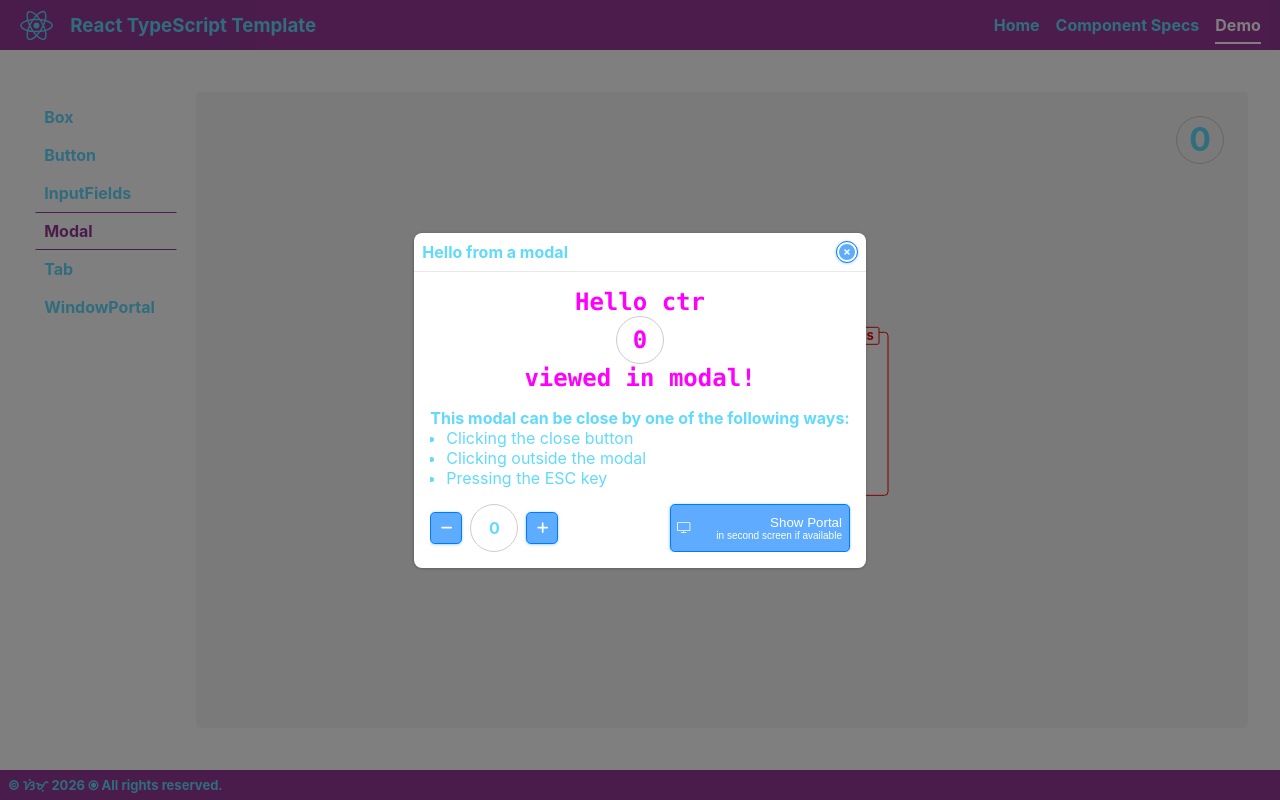
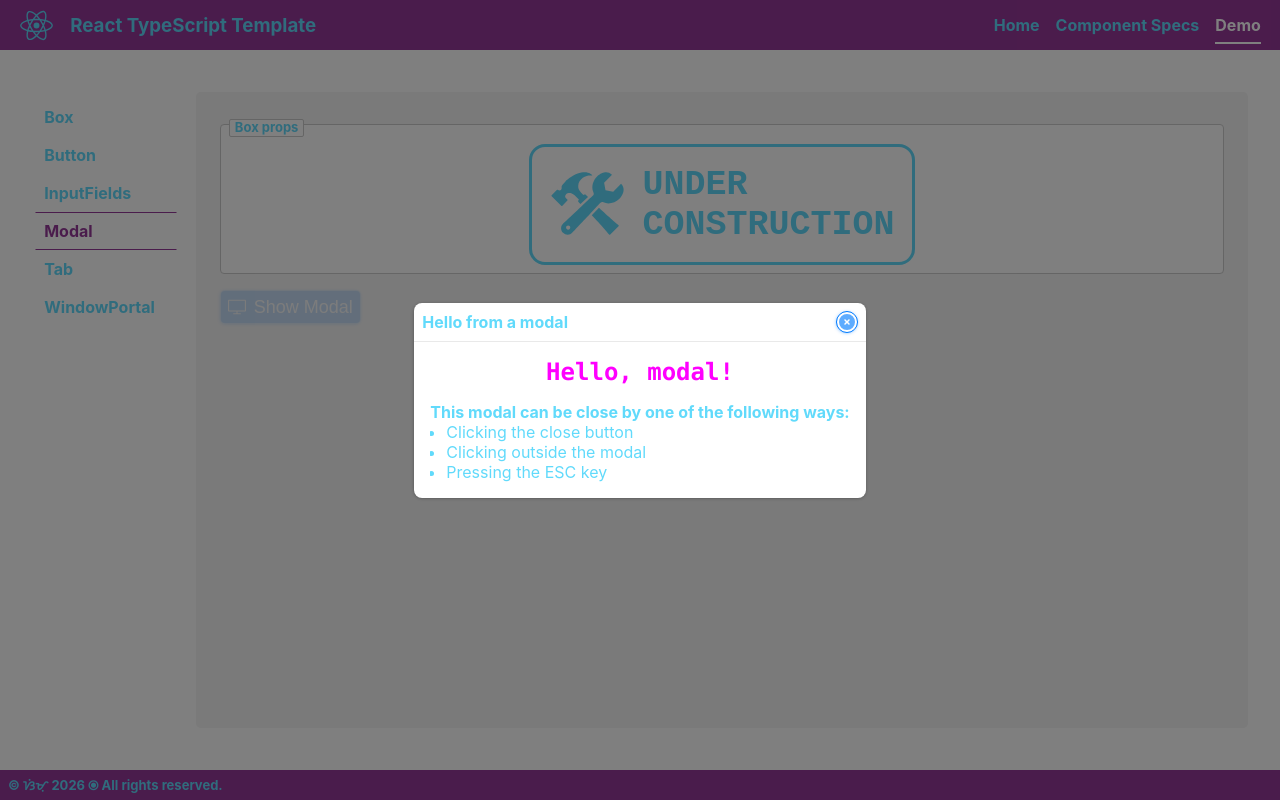
Before and after one commit to jaosimt/ts-app-template, a React (Create React App) app: page /demo/modal in a window 1280 px wide. Both pictures are taken after a click on the button "Show Modal". Built offline with nearby package versions, Linux system fonts and the light colour scheme.

Commit message:
* [PARTIAL] Move non Modal related stuffs in Demo->Modal * Added demo WindowPortal

```diff
--- a/src/components/pages/demo/demoModal.tsx
+++ b/src/components/pages/demo/demoModal.tsx
@@ -1,41 +1,14 @@
-import { FC, useEffect, useState } from 'react';
-import { FaPlus, FaMinus } from 'react-icons/fa6';
-import { SlReload, SlScreenDesktop } from 'react-icons/sl';
-import styled from 'styled-components';
-import { classNames } from '../../../utils';
-import Box, { LabelPositionType } from '../../partials/box';
+import { FC, useState } from 'react';
+import {  SlScreenDesktop } from 'react-icons/sl';
+import Box from '../../partials/box';
 import Button from '../../partials/button';
 import Modal from '../../partials/modal';
-import WindowPortal from '../windowPortal';
+import UnderConstruction from '../underConstruction';
 
 const ModalDemo: FC = () => {
-    const [boxLabelPosition, setBoxLabelPosition] = useState<LabelPositionType>('top-left')
     const [showModal, setShowModal] = useState(false);
-    const [showPortal, setShowPortal] = useState(false);
-    const [ctr, setCtr] = useState(0);
 
-    useEffect(() => {
-        const labelPositions = ['top-left', 'top-center', 'top-right', 'bottom-left', 'bottom-center', 'bottom-right'];
-        setBoxLabelPosition(labelPositions[Math.floor(Math.random() * labelPositions.length)] as LabelPositionType)
-
-        // eslint-disable-next-line
-    }, []);
-
-    const Counter = styled.span`
-        padding: 1rem;
-        border: 1px solid #ccc;
-        border-radius: 50%;
-        width: 3rem;
-        height: 3rem;
-        display: flex;
-        align-items: center;
-        justify-content: center;
-        font-weight: bold;
-    `
-
-    return <div data-component={'modal-demo'} className={'width-100p'} style={{minHeight: '490px'}}>
-        <h1 className={'mt-0 display-flex justify-content-space-between line-height-1'}>&nbsp;<Counter>{ctr}</Counter></h1>
-
+    return <div data-component={'modal-demo'} style={{height: '100%', width: '100%'}}>
         {
             showModal && <Modal
                 closeOnEscKey={true}
@@ -45,7 +18,7 @@ const ModalDemo: FC = () => {
                 onClose={() => setShowModal(false)}
             >
                 <div className={'display-flex flex-direction-column gap-1'}>
-                    <h2 className={'display-flex m-0 color-magenta font-monospace flex-direction-column align-items-center'}>Hello ctr <Counter>{ctr}</Counter> viewed in modal!</h2>
+                    <h2 className={'display-flex m-0 color-magenta font-monospace flex-direction-column align-items-center'}>Hello, modal!</h2>
                     <div>
                         <h4 className={'m-0'}>This modal can be close by one of the following ways:</h4>
                         <ul className={'m-0'} style={{listStyle: 'disc'}}>
@@ -54,63 +27,22 @@ const ModalDemo: FC = () => {
                             <li>Pressing the ESC key</li>
                         </ul>
                     </div>
-                    <div className={'display-flex gap-0p5 justify-content-space-between'}>
-                        <div className={'display-flex gap-0p5 align-items-center'}>
-                            <Button
-                                icon={FaMinus}
-                                onClick={() => setCtr(ctr - 1)}
-                            />
-                            <Counter>{ctr}</Counter>
-                            <Button
-                                icon={FaPlus}
-                                onClick={() => setCtr(ctr + 1)}
-                            />
-                        </div>
-
-                        <Button
-                            width={'180px'}
-                            align={'space-between'}
-                            icon={SlScreenDesktop}
-                            disabled={showPortal}
-                            onClick={() => setShowPortal(true)}
-                        >
-                            <div className={'display-inline-flex flex-direction-column align-items-end'}>
-                                <span>Show Portal</span>
-                                <span className={'font-size-x-small'}>in second screen if available</span>
-                            </div>
-                        </Button>
-                    </div>
                 </div>
             </Modal>
         }
-        {
-            showPortal && <WindowPortal
-                openOnNextScreen={true}
-                onClose={() => setShowPortal(false)}
+
+        <div className="display-flex flex-direction-column gap-1">
+            <Box
+                label={'Box props'}
+                borderRadius={4}
+                style={{minHeight: '500px'}}
             >
-                <div className={'p-2'}>
-                    <h1 className={'color-red display-flex flex-direction-column align-items-center'}>Hello ctr <Counter>{ctr}</Counter> viewed in new window!</h1>
+                <div className="display-flex justify-content-center">
+                    <UnderConstruction centered={false} fontSize={35} />
                 </div>
-            </WindowPortal>
-        }
-
-        <section className={'translate absolute-center display-flex gap-0p5 flex-direction-column align-items-center'}>
-            <Box
-                width={333}
-                borderRadius={4}
-                borderColor={'rgb(255, 0, 0)'}
-                label={'Buttons'}
-                labelPosition={boxLabelPosition}
-                labelColor={'#ff0000'}
-                className={classNames(
-                    'display-flex',
-                    'flex-direction-column',
-                    'gap-0p5',
-                    'align-items-center',
-                    'justify-content-center')}
-            >
+            </Box>
             <Button
-                    width={'200px'}
+                className={'font-size-large'}
                 align={'space-between'}
                 icon={SlScreenDesktop}
                 disabled={showModal}
@@ -118,38 +50,7 @@ const ModalDemo: FC = () => {
             >
                 Show Modal
             </Button>
-                <Button
-                    width={'200px'}
-                    align={'space-between'}
-                    icon={SlScreenDesktop}
-                    disabled={showPortal}
-                    onClick={() => setShowPortal(true)}
-                >
-                    <div className={'display-inline-flex flex-direction-column align-items-end'}>
-                        <span>Show Portal</span>
-                        <span className={'font-size-x-small'}>in second screen if available</span>
         </div>
-                </Button>
-                <div className={'display-flex gap-0p5 align-items-center'}>
-                    <Button
-                        align={'space-between'}
-                        icon={FaMinus}
-                        onClick={() => setCtr(ctr - 1)}
-                    />
-                    <Counter>{ctr}</Counter>
-                    <Button
-                        align={'space-between'}
-                        icon={FaPlus}
-                        onClick={() => setCtr(ctr + 1)}
-                    />
-                    <Button
-                        icon={SlReload}
-                        disabled={ctr === 0}
-                        onClick={() => setCtr(0)}
-                    />
-                </div>
-            </Box>
-        </section>
     </div>;
 };
 
--- a/src/components/pages/demo/demoWindowPortal.tsx
+++ b/src/components/pages/demo/demoWindowPortal.tsx
@@ -1,10 +1,97 @@
-import { FC } from 'react';
-import UnderConstruction from '../underConstruction';
+import { FC, useState } from 'react';
+import { FaPlus, FaMinus } from 'react-icons/fa6';
+import { SlReload, SlScreenDesktop } from 'react-icons/sl';
+import styled from 'styled-components';
+import { classNames } from '../../../utils';
+import Box from '../../partials/box';
+import Button from '../../partials/button';
+import WindowPortal from '../windowPortal';
 
-const WindowPortalDemo:FC = () => {
-    return <div data-component={'window-portal-demo'} className={'width-100p'}>
-        <UnderConstruction/>
-    </div>
-}
+const Counter = styled.span`
+    padding: 1rem;
+    border: 1px solid #ccc;
+    border-radius: 50%;
+    width: 3rem;
+    height: 3rem;
+    display: flex;
+    align-items: center;
+    justify-content: center;
+    font-weight: bold;
+`;
+
+const PortalContainer = styled.div`
+    position: absolute;
+    top: 50%;
+    left: 50%;
+    transform: translate(-50%, -50%);
+`;
+
+const Header = styled.h1`
+    color: red;
+    display: flex;
+    flex-direction: column;
+    align-items: center;
+`
+
+const WindowPortalDemo: FC = () => {
+    const [showPortal, setShowPortal] = useState(false);
+    const [ctr, setCtr] = useState(0);
+
+    return <div data-component={'window-portal-demo'} className={'width-100p'} style={{minHeight: '490px'}}>
+        {showPortal && <WindowPortal
+            openOnNextScreen={true}
+            onClose={() => setShowPortal(false)}
+        >
+            <PortalContainer>
+                <Header>Hello ctr <Counter>{ctr}</Counter> viewed in new window!</Header>
+            </PortalContainer>
+        </WindowPortal>}
+
+        <Box
+            boxClassName={'translate absolute-center'}
+            borderRadius={4}
+            className={classNames(
+                'display-flex',
+                'flex-direction-column',
+                'gap-0p5',
+                'align-items-center',
+                'justify-content-center')}
+        >
+            <div className={'display-flex gap-0p5 align-items-center mb-1'}>
+                <span>Counter</span>
+                <div className={'display-flex gap-0p5 align-items-center'}>
+                    <Button
+                        align={'space-between'}
+                        icon={FaMinus}
+                        onClick={() => setCtr(ctr - 1)}
+                    />
+                    <Counter>{ctr}</Counter>
+                    <Button
+                        align={'space-between'}
+                        icon={FaPlus}
+                        onClick={() => setCtr(ctr + 1)}
+                    />
+                    <Button
+                        icon={SlReload}
+                        disabled={ctr === 0}
+                        onClick={() => setCtr(0)}
+                    />
+                </div>
+            </div>
+            <Button
+                width={'90%'}
+                align={'space-between'}
+                icon={SlScreenDesktop}
+                disabled={showPortal}
+                onClick={() => setShowPortal(true)}
+            >
+                <div className={'display-inline-flex flex-direction-column align-items-end'}>
+                    <span>Show Portal</span>
+                    <span className={'font-size-x-small'}>in second screen if available</span>
+                </div>
+            </Button>
+        </Box>
+    </div>;
+};
 
 export default WindowPortalDemo;
--- a/src/components/pages/underConstruction.tsx
+++ b/src/components/pages/underConstruction.tsx
@@ -1,16 +1,21 @@
 import { IoIosConstruct } from 'react-icons/io';
 import styled from 'styled-components';
+import { classNames, parseCSSUnit } from '../../utils';
 import ReactIcon from '../partials';
 import '../../styles/variables.scss';
 
-const UC = styled.div`
+const UC = styled.div<{ $padding: number }>`
     border: 3px solid #61dafb;
-    padding: 3rem;
+    padding: ${props => `${props.$padding}px`};
     border-radius: 01rem;
+    display: inline-flex;
+    gap: 1rem;
 `;
-const UnderConstruction = () => <UC className={'translate absolute-center display-flex gap-2'}>
-    <ReactIcon className={'spin-21'} size={121} icon={IoIosConstruct}/>
-    <span style={{fontSize: '56px', fontFamily: 'courier new'}}
+const UnderConstruction = ({centered = true, fontSize = 56}: { centered?: boolean, fontSize?: number }) => <UC
+    $padding={fontSize / 2}
+    className={classNames(centered && 'translate absolute-center')}>
+    <ReactIcon className={'spin-21'} size={fontSize * 2.2} icon={IoIosConstruct}/>
+    <span style={{fontSize: parseCSSUnit(fontSize), fontFamily: 'courier new'}}
           className="monospace font-weight-bold">UNDER<br/>CONSTRUCTION</span>
 </UC>;
 
```
Also changed, not shown: src/components/pages/windowPortal/index.tsx (renamed from src/components/pages/windowPortal/index.ts, +22 -13 lines). Lines whose indentation alone changed are shown as unchanged.
